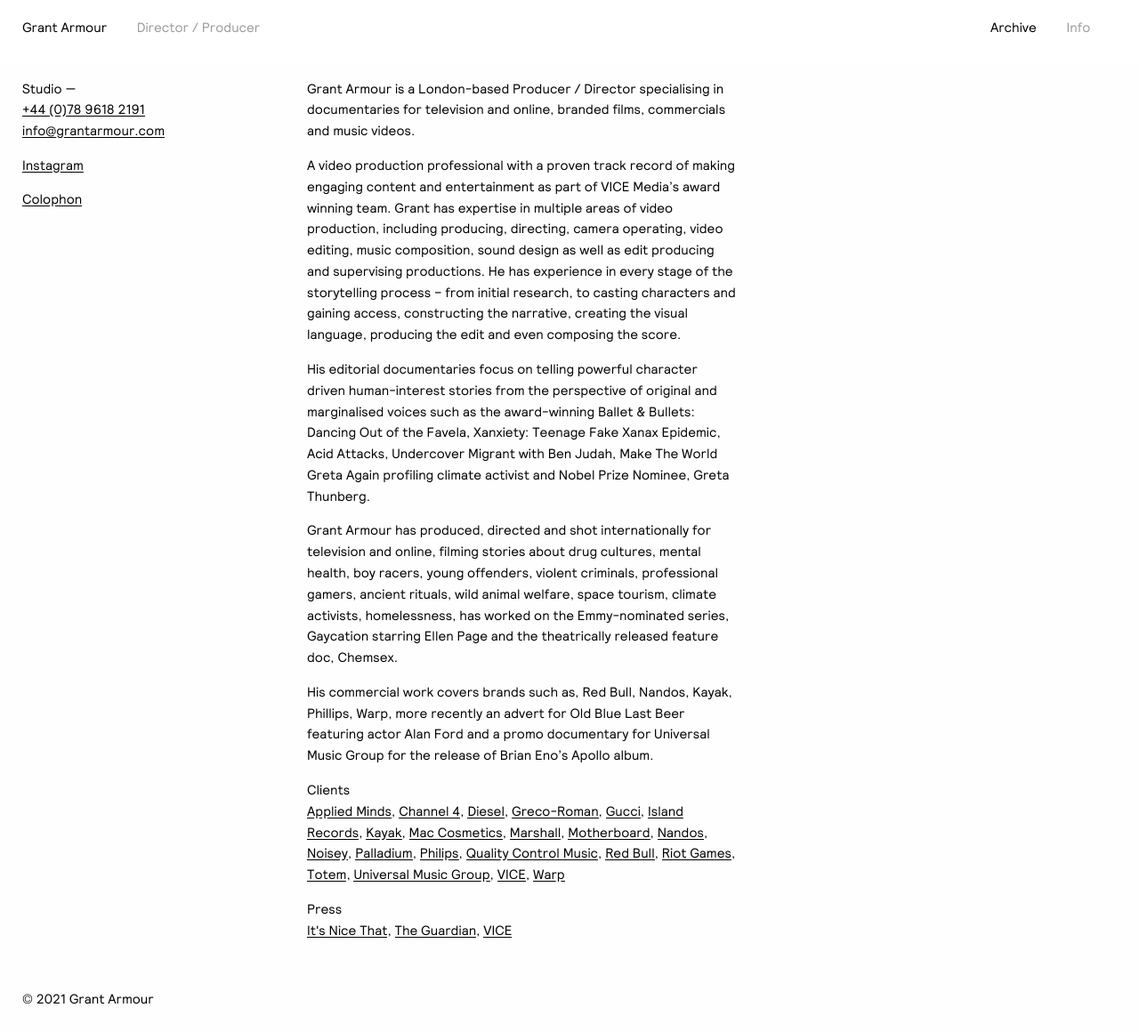
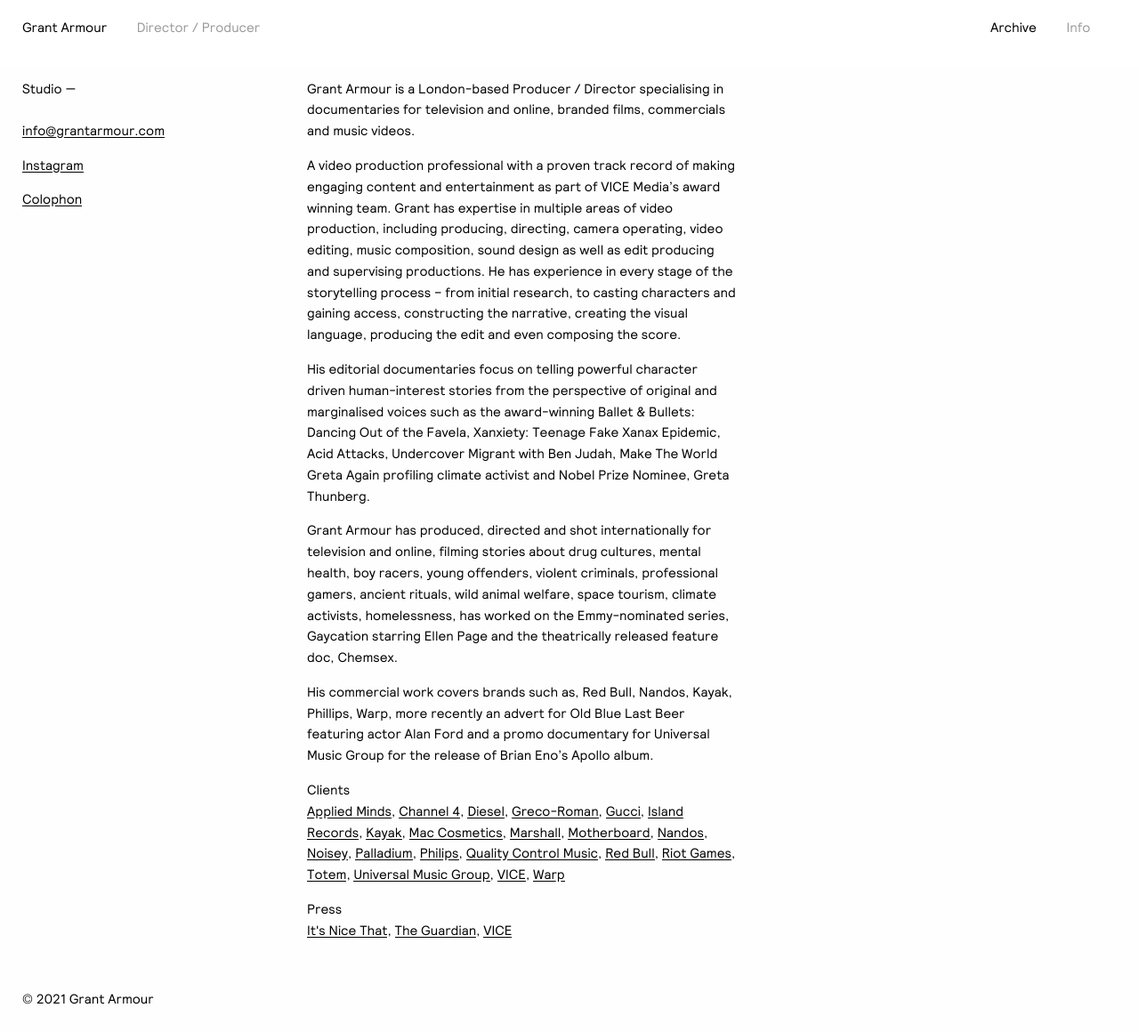
Before and after one commit to garethjohnsdesign/grantarmour.com, a Jekyll site: the page built from info.md, in a window 1280 px wide. Shown: the whole page at 89% size. Built offline with Jekyll 4.4.1, drawn with Linux system fonts in a browser that asks for light colours.

Commit message:
Updated Info

```diff
--- a/info.md
+++ b/info.md
@@ -1,7 +1,7 @@
 ---
 title: Info
 position: 4
-number: "+44 (0)78 9618 2191"
+number:
 is-clients-shown: true
 clients:
 - title: Applied Minds
```
